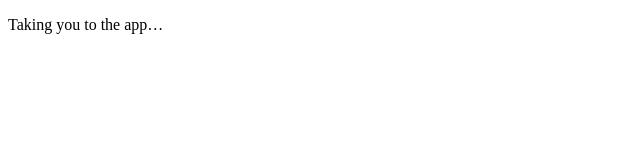
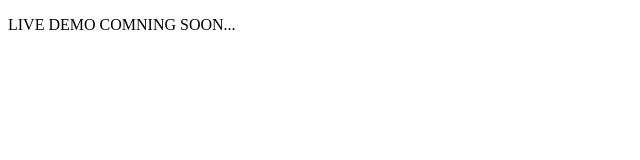
Before and after one commit to risklens-mris/risklens-mris.github.io, a plain HTML site: page index.html in a window 1280 px wide. Shown: the whole page, without its empty margins (0-640 px from the left). Drawn offline with Linux system fonts and the light colour scheme.

Commit message:
Update redirect message in index.html

```diff
--- a/index.html
+++ b/index.html
@@ -8,6 +8,6 @@
   </head>
   <body>
     <!-- <p>Taking you to the app… <a href="YOUR-APP-URL">Click here if nothing happens</a>.</p> -->
-    <p>Taking you to the app…</p>
+    <p>LIVE DEMO COMNING SOON...</p>
   </body>
 </html>
```
